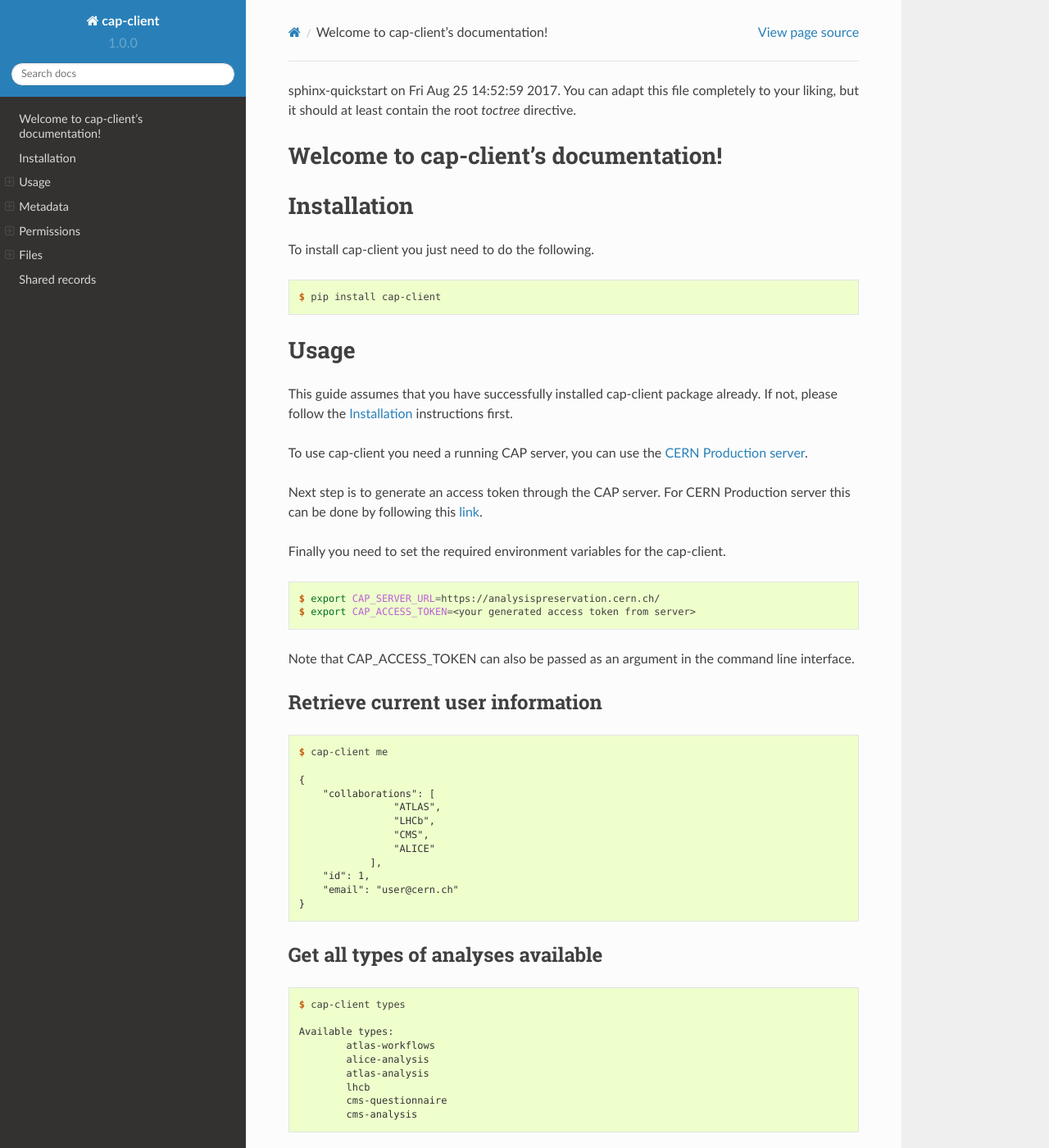
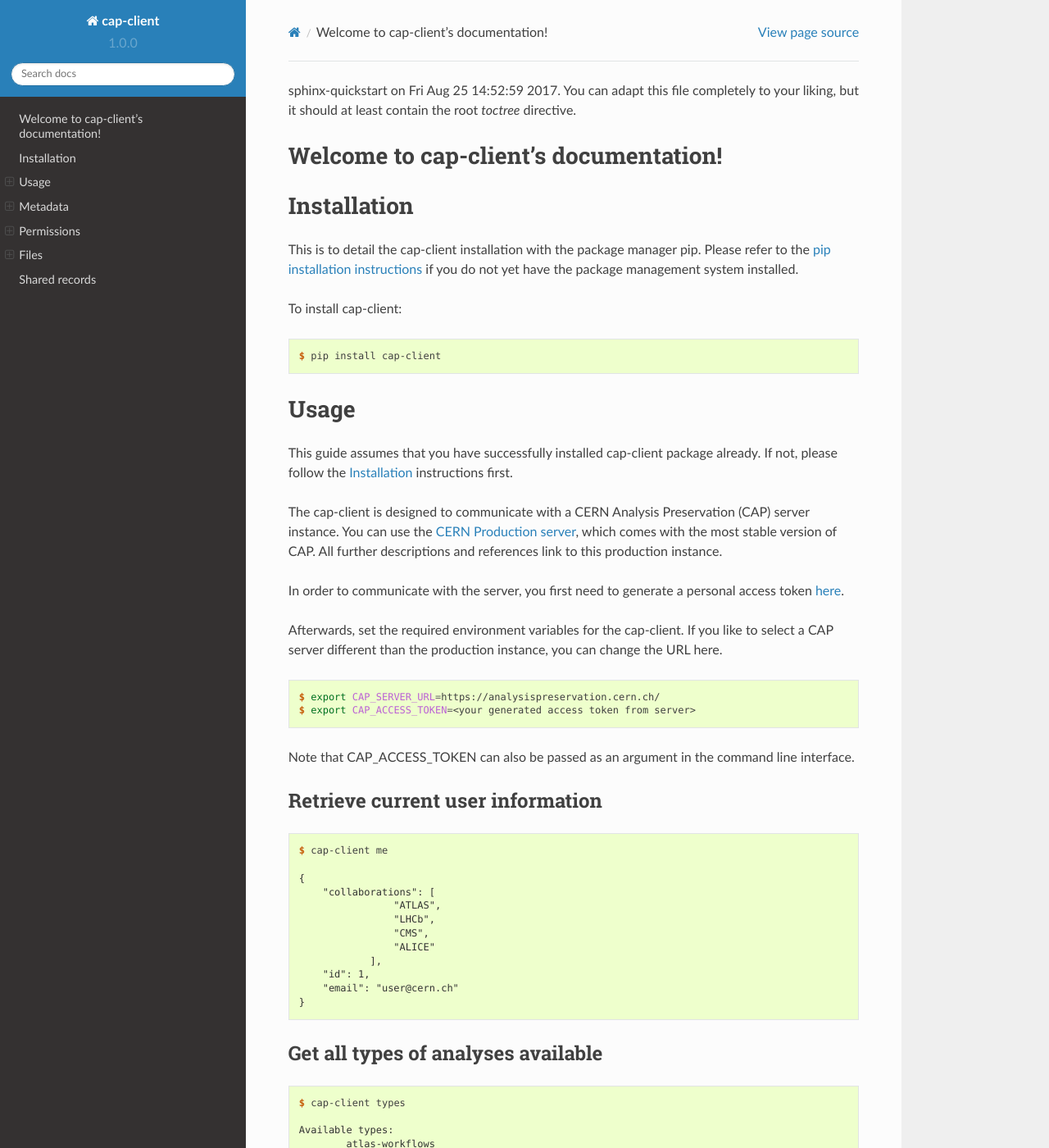
Before and after one commit to cernanalysispreservation/cap-client, a Sphinx documentation site: the page built from docs/index.rst, in a window 1280 px wide and 1400 px high. Shown: the whole window at 82% size. Built offline with Sphinx 7.4.7 and the Read the Docs theme 2.0.0, drawn with Linux system fonts in a browser that asks for light colours; some of the changed text lies outside the part shown.

Commit message:
Update index.rst
Updated the instructions of the most text-heavy, initial blocks.

```diff
--- a/docs/index.rst
+++ b/docs/index.rst
@@ -9,7 +9,9 @@
 Installation
 ======
 
-To install cap-client you just need to do the following.
+This is to detail the cap-client installation with the package manager pip. Please refer to the `pip installation instructions <https://pip.pypa.io/en/stable/installing/>`_ if you do not yet have the package management system installed.
+
+To install cap-client:
 
 .. code-block:: console
 
@@ -21,11 +23,11 @@
 
 This guide assumes that you have successfully installed cap-client package already. If not, please follow the  :doc:`installation` instructions first.
 
-To use cap-client you need a running CAP server, you can use the `CERN Production server <https://analysispreservation.cern.ch/>`_.
+The cap-client is designed to communicate with a CERN Analysis Preservation (CAP) server instance. You can use the `CERN Production server <https://analysispreservation.cern.ch/>`_, which comes with the most stable version of CAP. All further descriptions and references link to this production instance.
 
-Next step is to generate an access token through the CAP server. For CERN Production server this can be done by following this `link <https://analysispreservation.cern.ch/profile/applications>`_.
+In order to communicate with the server, you first need to generate a personal access token `here <https://analysispreservation.cern.ch/profile/applications>`_.
 
-Finally you need to set the required environment variables for the cap-client.
+Afterwards, set the required environment variables for the cap-client. If you like to select a CAP server different than the production instance, you can change the URL here.
 
 .. code-block:: console
 
@@ -74,7 +76,7 @@
 Get analysis with given PID
 ----------
 
-You can get existing analysis details only if you have at least read access to it.
+You can retrieve analysis details if you have read or write access to the analysis.
 
 You need to specify
 
@@ -109,15 +111,9 @@
 You can create a new analysis by specifing
 
 	--file  a file with the json data corresponding to the analysis JSON Schema.
-	--type  the type of analysis you want to create.
+	--type  the type of analysis you want to create. Refer to the :ref:`analysis type section <types>` to see an overview of all the options.
 
-If you don't know what is the type of analysis you want to create use this
-:ref:`link <types>`.
-
-You can only choose to create the type of analysis that you are affiliated.
-E.g if you are a CMS member you can only create analysis with type cms-analysis or
-cms-questionnaire.
-
+You can create analyses that correspond to your affiliation with a collaboration. For example: if you are a member of the CMS collaboration, you can create analyses with type cms-analysis or cms-questionnaire.
 
 .. code-block:: console
 
```
